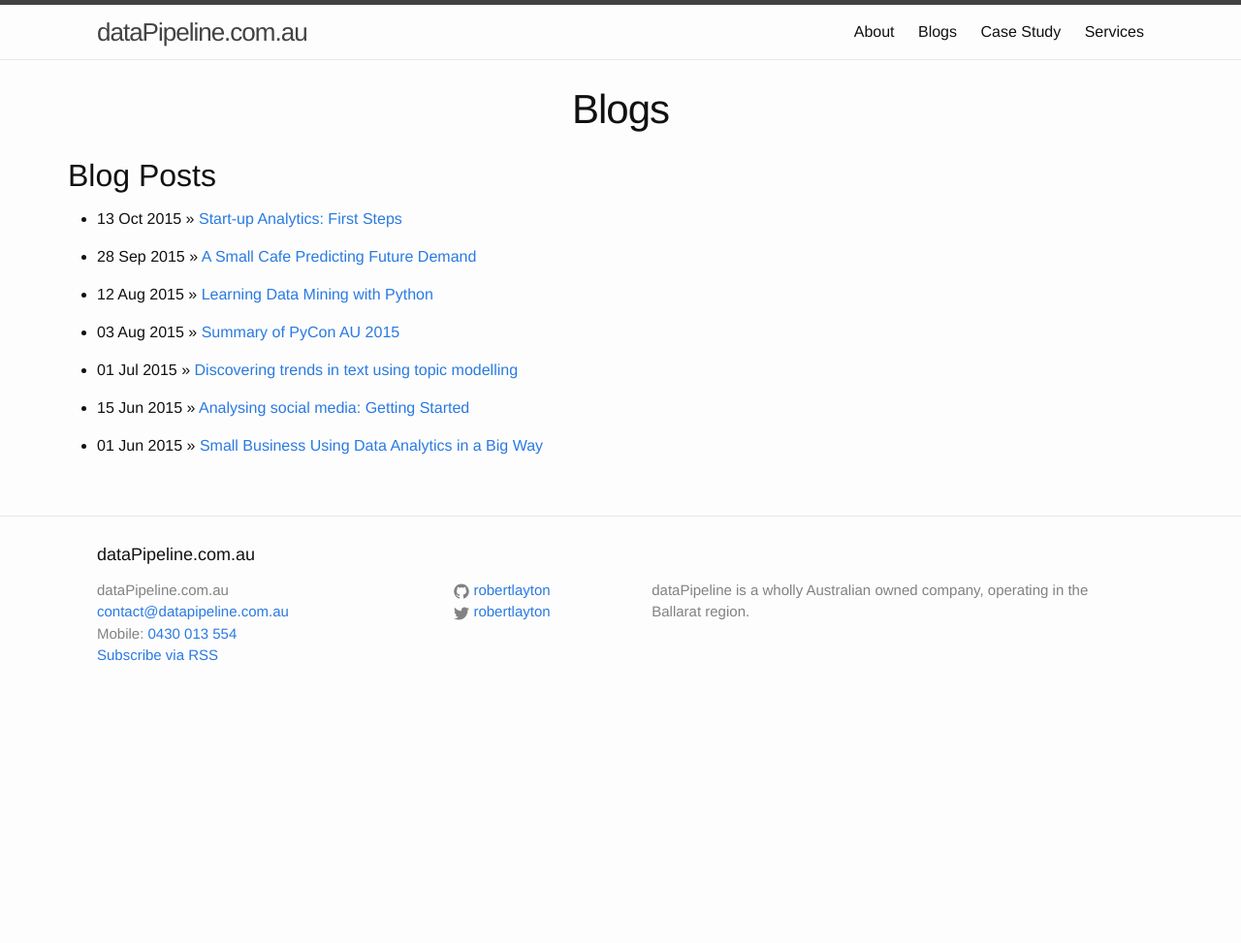
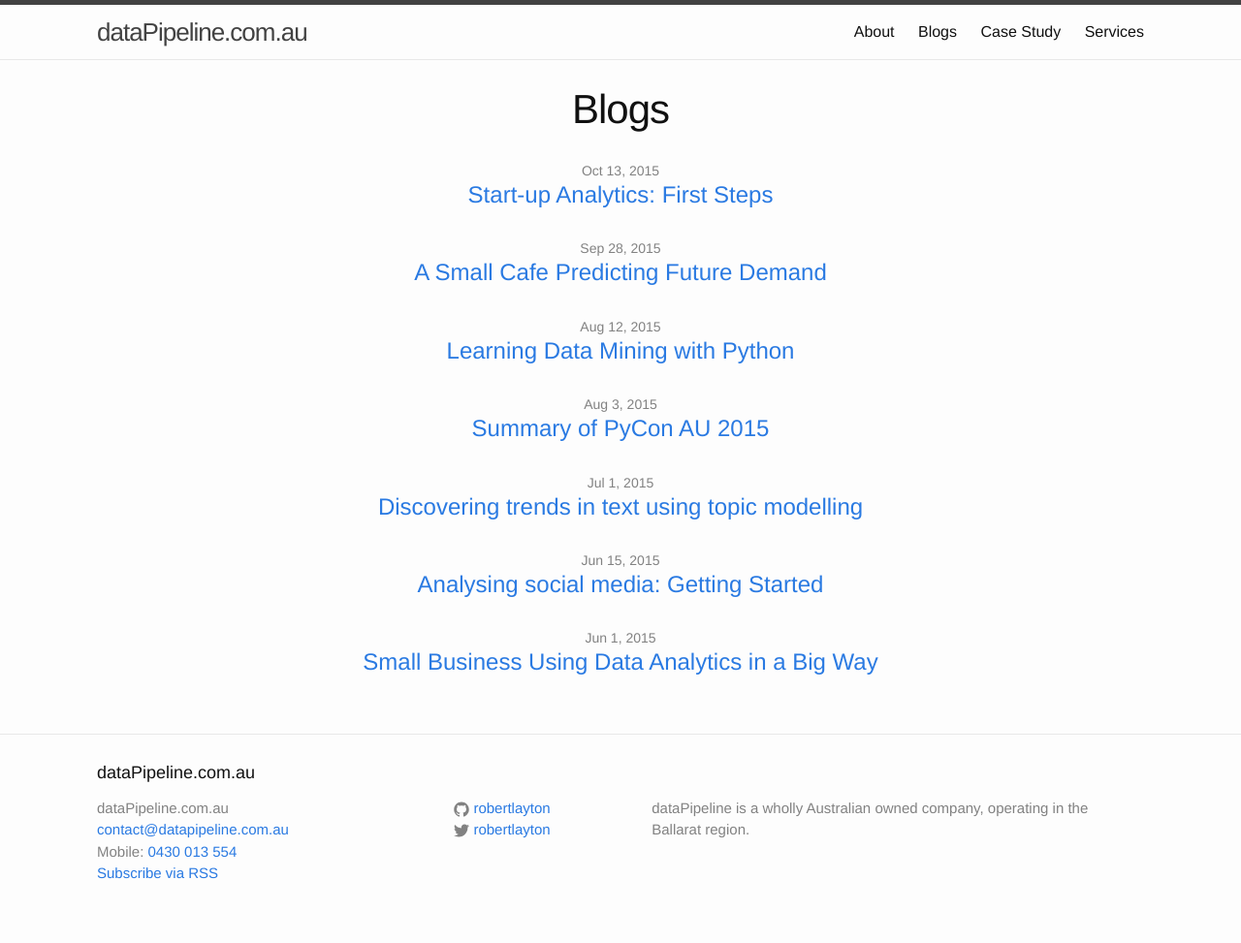
Before and after one commit to dataPipelineAU/jwebsite, a Jekyll site: the page built from 01-archive.md, in a window 1280 px wide. Shown: the whole page at 97% size. Built offline with Jekyll 4.4.1, drawn with Linux system fonts in a browser that asks for light colours; nearby versions of some CDN libraries; before the commit the page ends 900 px from its top, so only the background shows below that.

Commit message:
Used the new format for blog list

```diff
--- a/01-archive.md
+++ b/01-archive.md
@@ -1,10 +1,20 @@
 ---
 layout: page
 title: Blogs
+page-title: Information on data analytics for businesses
 ---
 
-## Blog Posts
 
-{% for post in site.posts %}
-  * {{ post.date | date_to_string }} &raquo; [ {{ post.title }} ]({{ post.url }})
-{% endfor %}
+<div class="col-md-12 text-center">
+    <ul class="post-list">
+        {% for post in site.posts %}
+        <li>
+            <span class="post-meta">{{ post.date | date: "%b %-d, %Y" }}</span>
+
+            <h2>
+                <a class="post-link" href="{{ post.url | prepend: site.baseurl }}">{{ post.title }}</a>
+            </h2>
+        </li>
+        {% endfor %}
+    </ul>
+</div>
```
